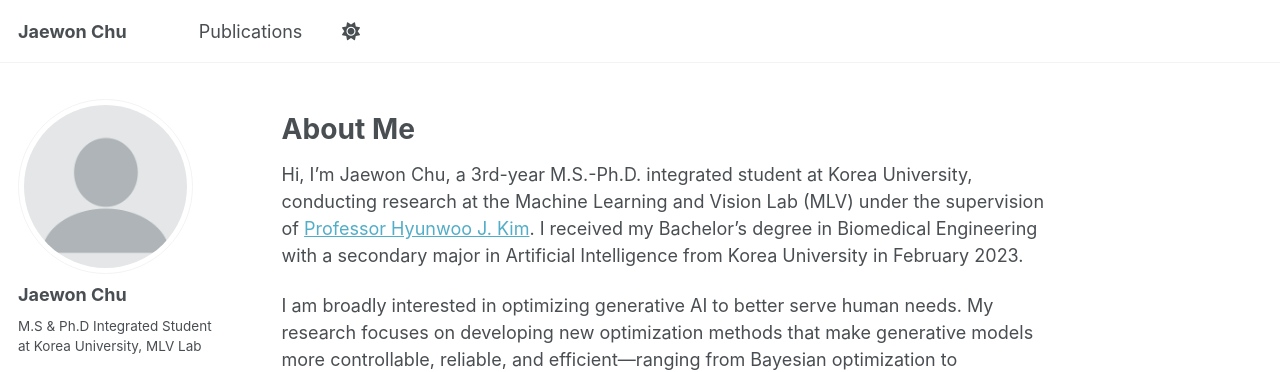
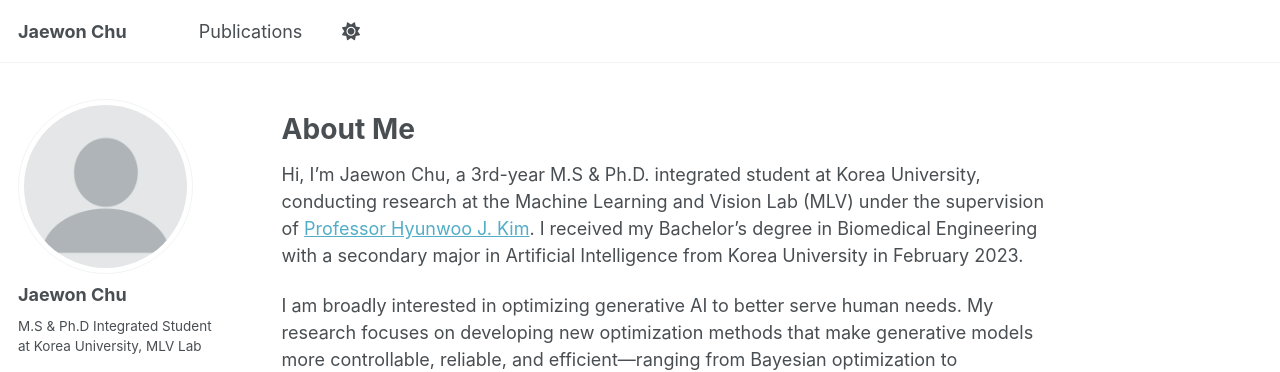
Before and after one commit to jaewonchu/jaewonchu.github.io, a Jekyll site: the page built from _pages/about.md, in a window 1280 px wide and 900 px high. Shown: the top 372 px of the window. Built offline with Jekyll 4.4.1, drawn with Linux system fonts in a browser that asks for light colours; some web fonts are replaced; a script that is not in the unit is left out.

Commit message:
Modification

```diff
--- a/_pages/about.md
+++ b/_pages/about.md
@@ -8,7 +8,7 @@ redirect_from:
 ---
 About Me
 ======
-Hi, I’m Jaewon Chu, a 3rd-year M.S.-Ph.D. integrated student at Korea University, conducting research at the Machine Learning and Vision Lab (MLV) under the supervision of [Professor Hyunwoo J. Kim](https://www.hyunwoojkim.com/). I received my Bachelor’s degree in Biomedical Engineering with a secondary major in Artificial Intelligence from Korea University in February 2023.
+Hi, I’m Jaewon Chu, a 3rd-year M.S & Ph.D. integrated student at Korea University, conducting research at the Machine Learning and Vision Lab (MLV) under the supervision of [Professor Hyunwoo J. Kim](https://www.hyunwoojkim.com/). I received my Bachelor’s degree in Biomedical Engineering with a secondary major in Artificial Intelligence from Korea University in February 2023.
 
 I am broadly interested in optimizing generative AI to better serve human needs. My research focuses on developing new optimization methods that make generative models more controllable, reliable, and efficient—ranging from Bayesian optimization to instruction optimization for large language models, and extending to novel policy optimization algorithms.
 
```
